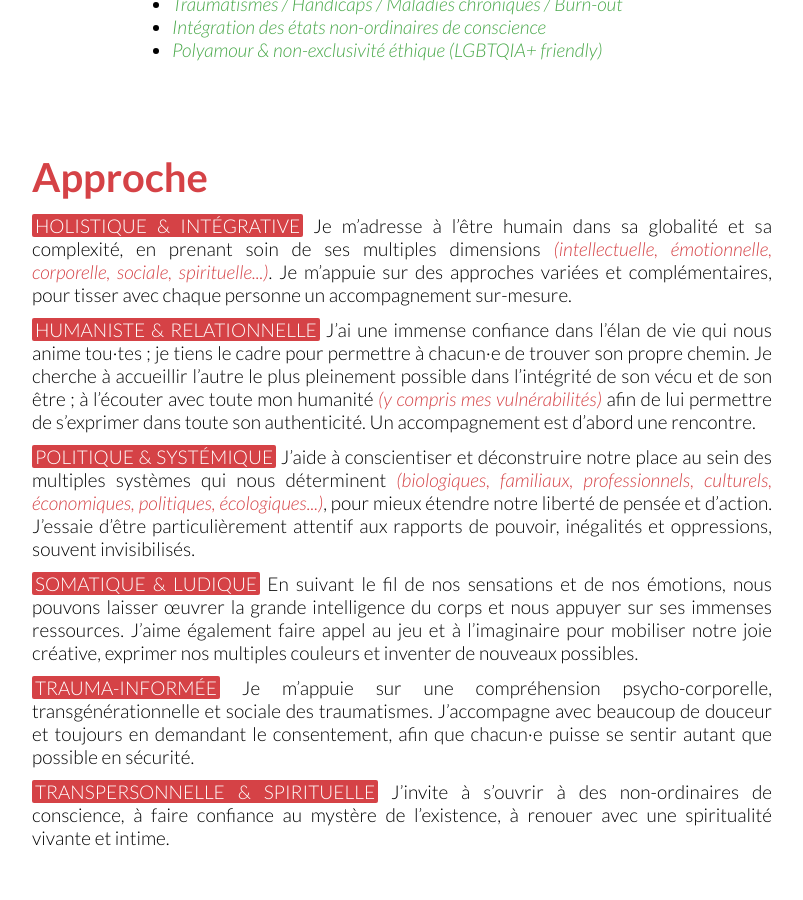
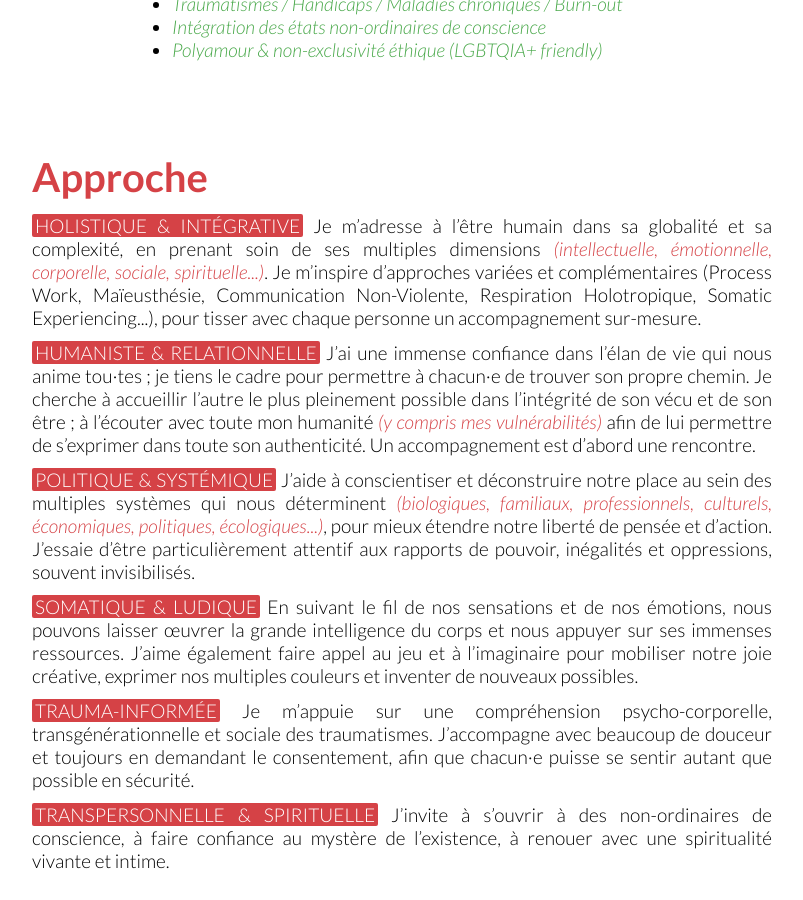
Before and after one commit to leomatteudi/leomatteudi, a Jekyll site: the page built from pages/1-individus.html, in a window 1280 px wide and 900 px high, scrolled down 1376 px. Shown: the whole window, without its empty margins (178-981 px from the left). Built offline with Jekyll 4.4.1, drawn with Linux system fonts in a browser that asks for light colours.

Commit message:
Update 1-individus.html

```diff
--- a/pages/1-individus.html
+++ b/pages/1-individus.html
@@ -30,7 +30,7 @@ title: Individus
 
 <div id="individus-approche" class="block red">
 	<h2>Approche</h2>
-	<p><strong>HOLISTIQUE & INTÉGRATIVE</strong> Je m’adresse à l’être humain dans sa globalité et sa complexité, en prenant soin de ses multiples dimensions <em>(intellectuelle, émotionnelle, corporelle, sociale, spirituelle...)</em>. Je m’appuie sur des approches variées et complémentaires, pour tisser avec chaque personne un accompagnement sur-mesure.</p>
+	<p><strong>HOLISTIQUE & INTÉGRATIVE</strong> Je m’adresse à l’être humain dans sa globalité et sa complexité, en prenant soin de ses multiples dimensions <em>(intellectuelle, émotionnelle, corporelle, sociale, spirituelle...)</em>. Je m’inspire d’approches variées et complémentaires (Process Work, Maïeusthésie, Communication Non-Violente, Respiration Holotropique, Somatic Experiencing...), pour tisser avec chaque personne un accompagnement sur-mesure.</p>
 	<p><strong>HUMANISTE & RELATIONNELLE</strong> J’ai une immense confiance dans l’élan de vie qui nous anime tou·tes&nbsp;; je tiens le cadre pour permettre à chacun·e de trouver son propre chemin. Je cherche à accueillir l’autre le plus pleinement possible dans l’intégrité de son vécu et de son être&nbsp;; à l’écouter avec toute mon humanité <em>(y compris mes vulnérabilités)</em> afin de lui permettre de s’exprimer dans toute son authenticité. Un accompagnement est d’abord une rencontre.</p>
 	<p><strong>POLITIQUE & SYSTÉMIQUE</strong> J’aide à conscientiser et déconstruire notre place au sein des multiples systèmes qui nous déterminent <em>(biologiques, familiaux, professionnels, culturels, économiques, politiques, écologiques...)</em>, pour mieux étendre notre liberté de pensée et d’action. J’essaie d’être particulièrement attentif aux rapports de pouvoir, inégalités et oppressions, souvent invisibilisés.</p>
 	<p><strong>SOMATIQUE & LUDIQUE</strong> En suivant le fil de nos sensations et de nos émotions, nous pouvons laisser œuvrer la grande intelligence du corps et nous appuyer sur ses immenses ressources. J’aime également faire appel au jeu et à l’imaginaire pour mobiliser notre joie créative, exprimer nos multiples couleurs et inventer de nouveaux possibles.</p>
```
